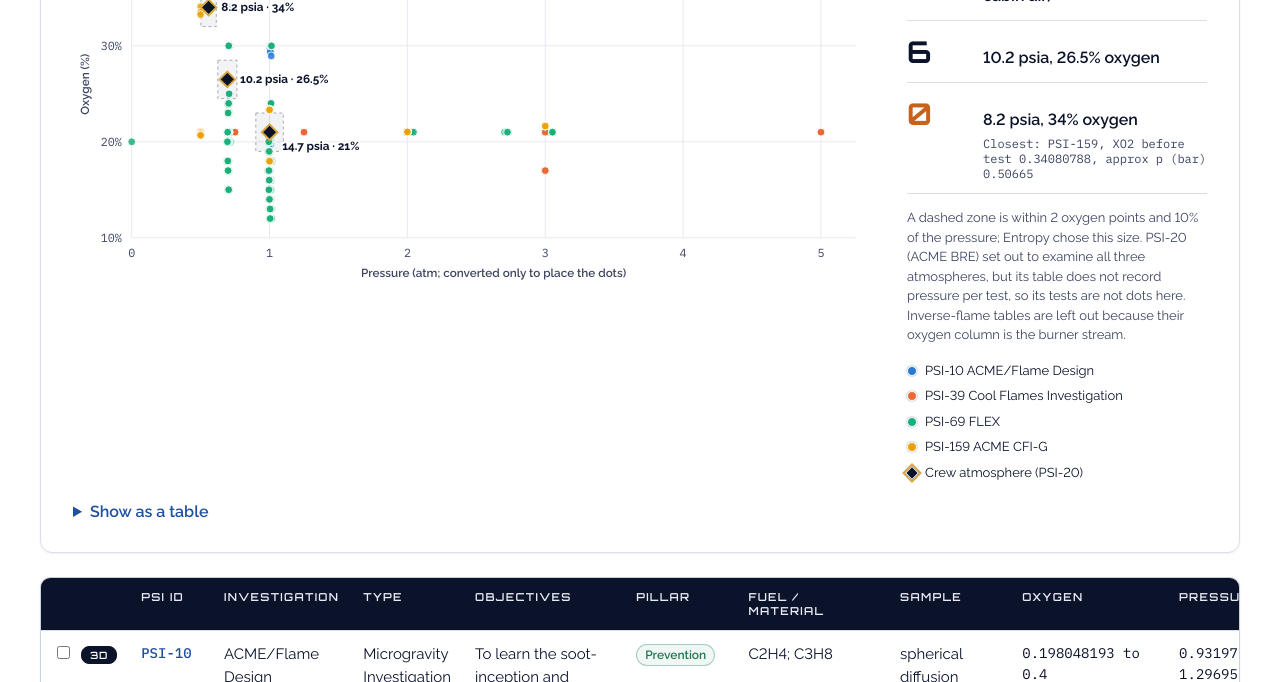
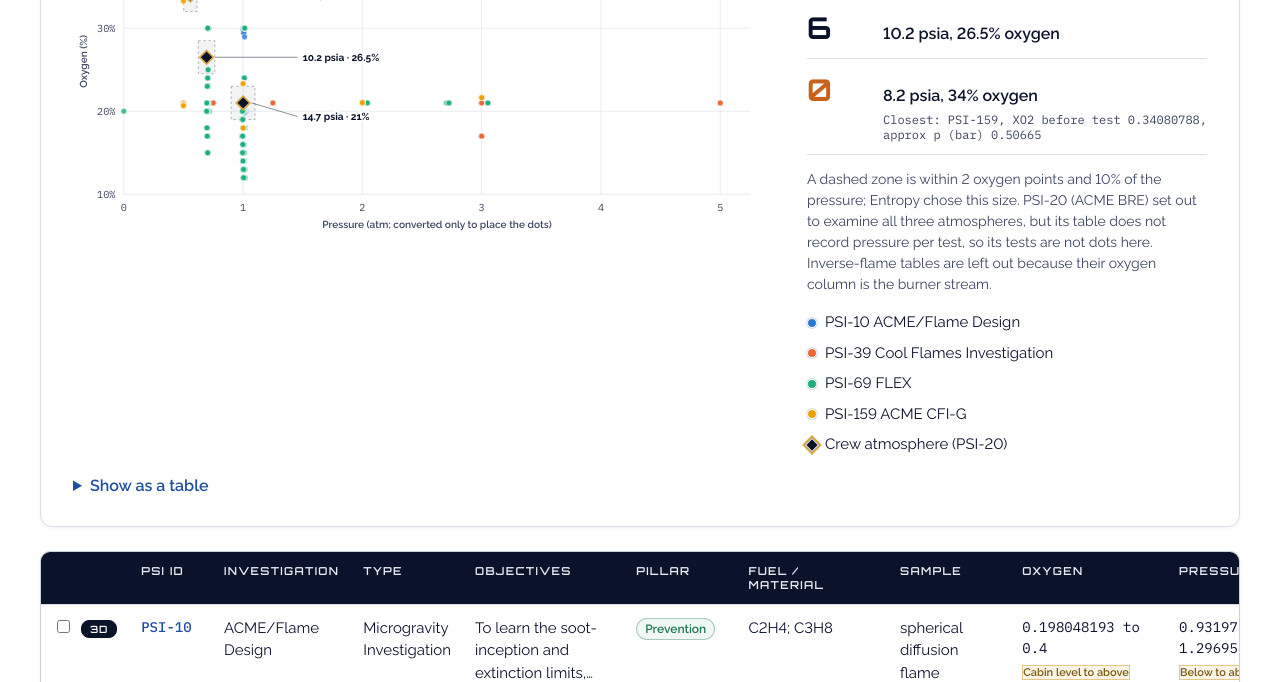
Before and after one commit to astrot777/entropy-flame, a website built with Vite: page web/index.html in a window 1280 px wide. Shown: the part 668-1350 px from the top of the page. Built offline with nearby package versions, Linux system fonts and the light colour scheme; files whose address does not match are found by name.

Commit message:
style: balance the atmosphere map and move its labels clear of the dots

```diff
--- a/web/src/atmap.ts
+++ b/web/src/atmap.ts
@@ -73,7 +73,7 @@ export async function mountAtmosphereMap(box: HTMLElement, psiIds: string[], nam
 
   const dots = svg('g', { class: 'dots' });
   for (const p of points) {
-    const c = svg('circle', { cx: sx(p.atm), cy: sy(p.o2), r: 4, fill: color(p.psiId), class: 'dot' });
+    const c = svg('circle', { cx: sx(p.atm), cy: sy(p.o2), r: 3.5, fill: color(p.psiId), class: 'dot' });
     c.addEventListener('mouseenter', (e) => showTip(e, [`${p.psiId} ${names[p.psiId] ?? ''}`, `${p.file}, row ${p.row}`, `${p.o2Column}: ${p.o2Text}`, `${p.pColumn}: ${p.pText}`]));
     c.addEventListener('mouseleave', hideTip);
     dots.append(c);
@@ -86,7 +86,10 @@ export async function mountAtmosphereMap(box: HTMLElement, psiIds: string[], nam
     d.addEventListener('mouseenter', (e) => showTip(e, [`${a.label}: ${a.psia} psia, ${a.o2}% oxygen`, `${a.psiId} record: "${a.quote}"`]));
     d.addEventListener('mouseleave', hideTip);
     chart.append(d);
-    chart.append(svg('text', { x: x + 13, y: y + (i === 0 ? 18 : 4), class: 'crew-label' }, `${a.psia} psia · ${a.o2}%`));
+    // Labels sit in the empty band right of the dots, joined to their diamond by a thin leader line.
+    const lx = sx(1.5), ly = y + (i === 0 ? 20 : 4);
+    chart.append(svg('line', { x1: x + s + 2, y1: y, x2: lx - 6, y2: ly - 4, class: 'leader' }));
+    chart.append(svg('text', { x: lx, y: ly, class: 'crew-label' }, `${a.psia} psia · ${a.o2}%`));
   });
 
   plot.append(chart, tip);
--- a/web/src/style.css
+++ b/web/src/style.css
@@ -232,14 +232,15 @@ td .cab { display: table; }
 .atmap-kicker { margin: 0 0 6px; font: 600 11px var(--space); letter-spacing: 0.2em; text-transform: uppercase; color: var(--gold-ink); }
 .atmap-head h2 { margin: 0 0 8px; font: 700 26px/1.2 var(--sans); color: var(--navy); }
 .atmap-lead { margin: 0 0 20px; max-width: 75ch; color: var(--muted); }
-.atmap-body { display: grid; grid-template-columns: minmax(0, 1fr) 300px; gap: 32px; align-items: start; }
+.atmap-body { display: grid; grid-template-columns: minmax(0, 1fr) minmax(320px, 400px); gap: 40px; align-items: start; max-width: 1360px; }
 .atmap-plot { position: relative; }
 .atmap-plot svg { width: 100%; height: auto; display: block; }
 .atmap-plot .grid { stroke: #e6e9f0; stroke-width: 1; }
 .atmap-plot .tick { font: 12px var(--mono); fill: var(--muted); }
 .atmap-plot .axis-title { font: 600 12px var(--sans); fill: var(--muted); }
 .atmap-plot .zone { fill: rgba(11,19,43,0.05); stroke: rgba(11,19,43,0.35); stroke-dasharray: 3 3; }
-.atmap-plot .dot { stroke: #fff; stroke-width: 1; opacity: 0.85; cursor: pointer; }
+.atmap-plot .dot { stroke: #fff; stroke-width: 0.8; opacity: 0.8; cursor: pointer; }
+.atmap-plot .leader { stroke: var(--navy); stroke-width: 1; opacity: 0.55; }
 .atmap-plot .dot:hover { opacity: 1; stroke: var(--navy); stroke-width: 2; }
 .atmap-plot .crew { fill: var(--navy); stroke: var(--gold); stroke-width: 2; cursor: pointer; }
 .atmap-plot .crew-label { font: 700 12px var(--sans); fill: var(--navy); paint-order: stroke; stroke: #fff; stroke-width: 4px; }
@@ -250,10 +251,10 @@ td .cab { display: table; }
 .atmap-stat { display: grid; grid-template-columns: 64px 1fr; gap: 12px; align-items: baseline; padding: 12px 0; border-bottom: 1px solid var(--line); }
 .atmap-stat b { font: 700 30px var(--space); color: var(--navy); }
 .atmap-stat.gap b { color: var(--flame); }
-.atmap-stat span { font-weight: 600; color: var(--text); }
+.atmap-stat span { font-size: 16px; font-weight: 600; color: var(--text); }
 .atmap-stat small { display: block; margin-top: 4px; font: 400 12px var(--mono); color: var(--muted); overflow-wrap: anywhere; }
-.atmap-note { margin: 14px 0 16px; font-size: 13px; color: var(--muted); }
-.atmap-legend { display: grid; gap: 6px; font-size: 13px; }
+.atmap-note { margin: 14px 0 16px; font-size: 14px; color: var(--muted); }
+.atmap-legend { display: grid; gap: 8px; font-size: 15px; }
 .atmap-key { display: flex; align-items: center; gap: 8px; }
 .atmap-key i { width: 10px; height: 10px; border-radius: 50%; border: 1px solid #fff; box-shadow: 0 0 0 1px #d9deea; flex: none; }
 .atmap-key i.diamond { border-radius: 0; transform: rotate(45deg); background: var(--navy); box-shadow: 0 0 0 2px var(--gold); }
```
